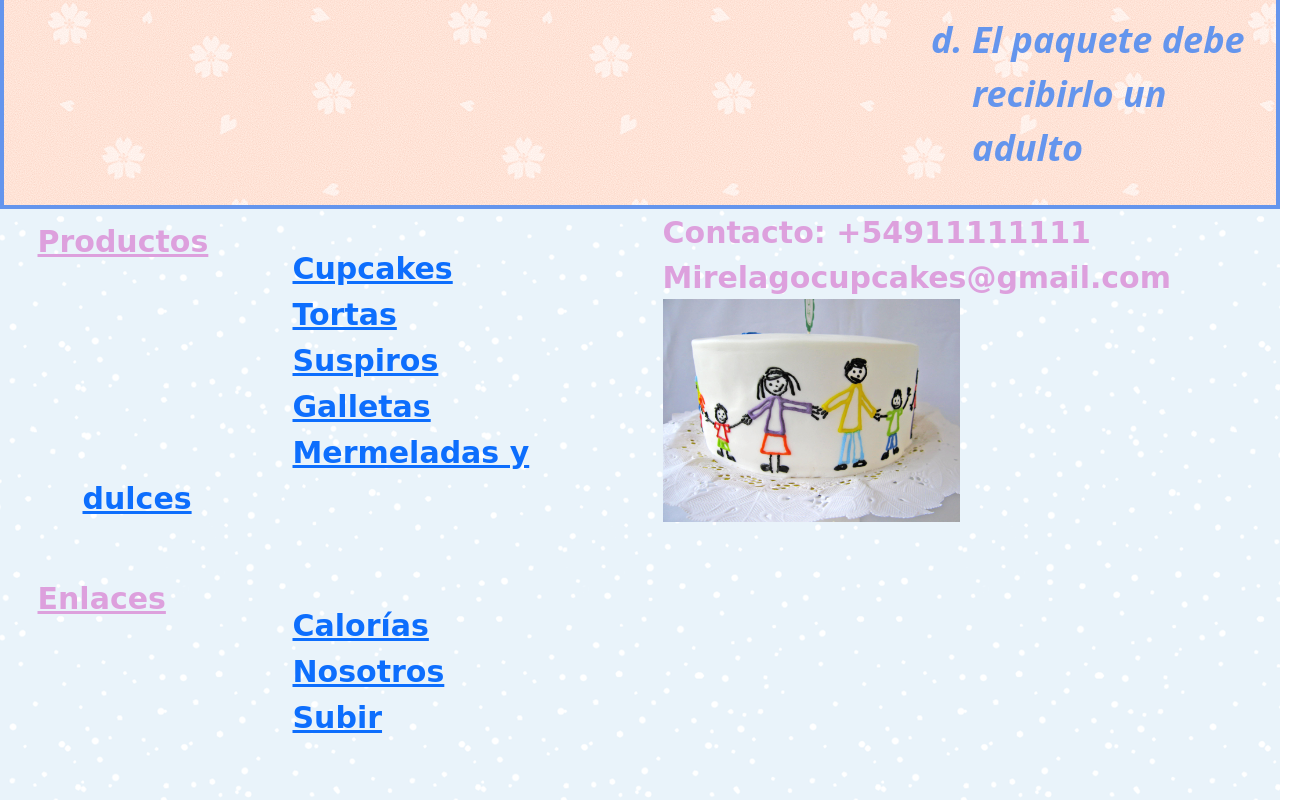
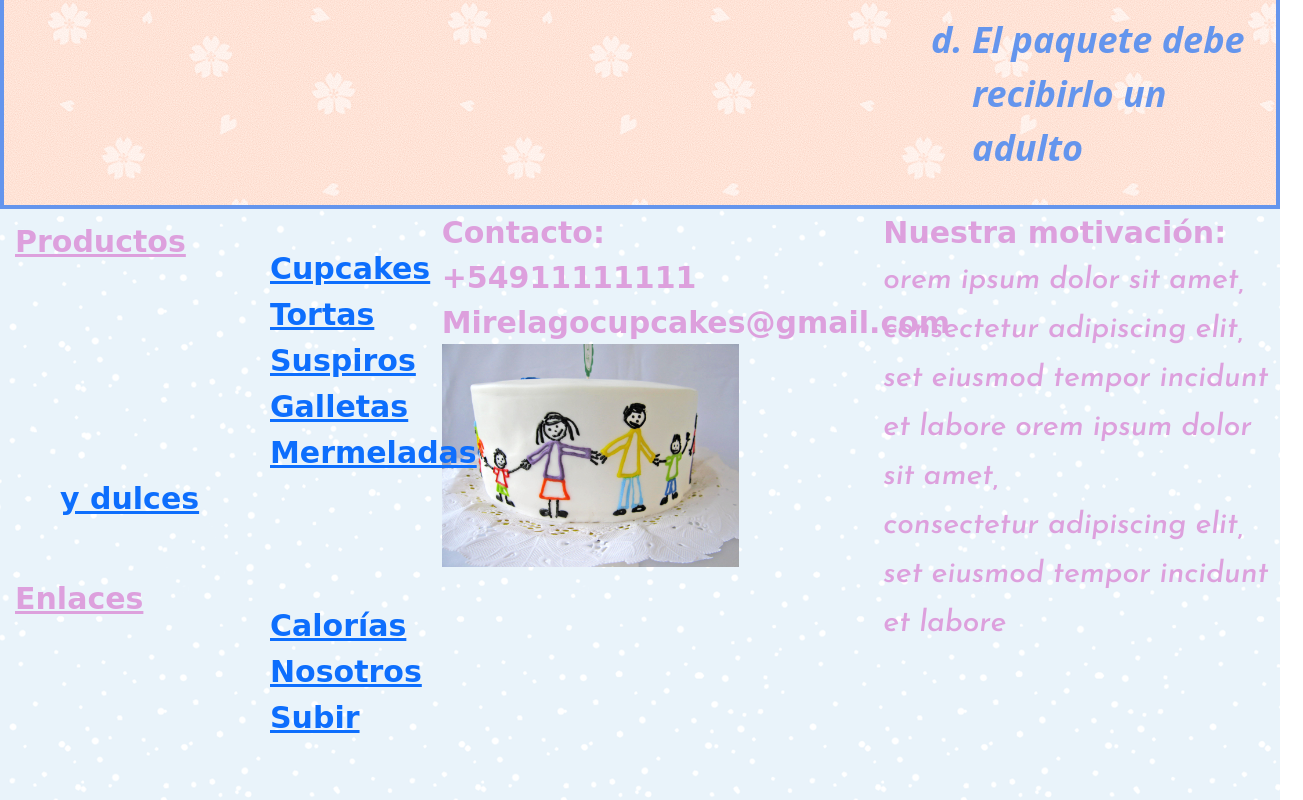
Before and after one commit to Vito2492/Proyecto-Coder, a website: page index.html in a window 1280 px wide. Shown: the part 3072-3872 px from the top of the page, 1303 px wide, since content can reach past the window. Drawn offline with nearby package versions, Linux system fonts and the light colour scheme.

Commit message:
ligera modificación de footer

```diff
--- a/index.html
+++ b/index.html
@@ -185,9 +185,9 @@
     </main>
 
     <footer>
-      <section class="container-fluid">
+      <section class="container-fLuid">
           <div class="row">
-              <div class="col-xxl-6 col-xl-6 col-lg-6 col-md-12 col-sm-12">
+              <div class="col-xxl-4 col-xl-4 col-lg-6 col-md-12 col-sm-12">
 
 
                   <h2 class="subs">Productos</h2>
@@ -207,14 +207,22 @@
                       </ul>
 
               </div>
-              <div class="col-xxl-6 col-xl-6 col-lg-6 col-md-12 col-sm-12">
+              <div class="col-xxl-4 col-xl-4 col-lg-6 col-md-12 col-sm-12">
 
                   <h3 class="contacto1">Contacto: +54911111111</h3>
 
                       <h3 class="contacto2">Mirelagocupcakes@gmail.com</h3>
-                      <a href="quienes-somos.html"></a>
-                      <a href="quienes-somos.html"><img src="src/img/familia.jpg" alt="familia" width="50%" height="auto" ></a>
+                      <a href="quienes-somos.html"><img class="w-75" src="src/img/familia.jpg" alt="familia" ></a>
 
+
+
+
+              </div>
+              <div class="col-xxl-4 col-xl-4 col-lg-6 col-md-12 col-sm-12">
+
+                  <h3 class="motivacion">Nuestra motivación:</h3>
+                      <p class="parrafo2">orem ipsum dolor sit amet, consectetur adipiscing elit, set eiusmod tempor incidunt et labore orem ipsum dolor sit amet, <br>
+                          consectetur adipiscing elit, set eiusmod tempor incidunt et labore </p><br>
 
 
 
```
